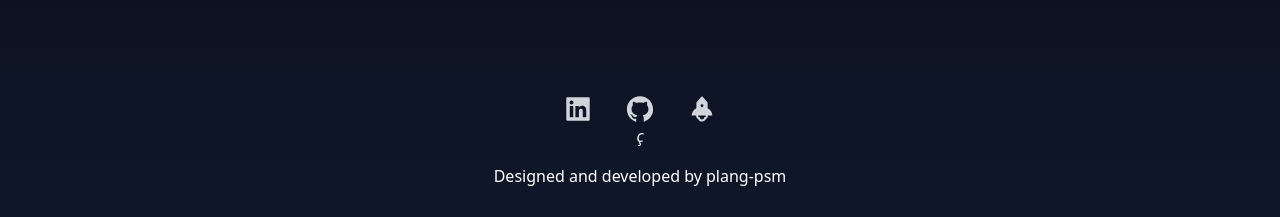
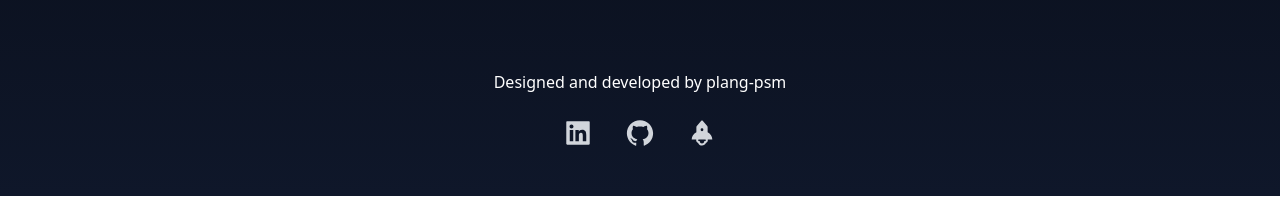
Before and after one commit to plang-psm/popflix-v2, a React (Create React App) app in the folder frontend/: page / in a window 1280 px wide. Shown: the part 794-1011 px from the top of the page. After the commit the page ends 990 px from the top, so only its background shows below. Built offline with nearby package versions, Linux system fonts and the light colour scheme; no server answers.

Commit message:
remove ch from footer + styling

```diff
--- a/frontend/src/components/Footer.js
+++ b/frontend/src/components/Footer.js
@@ -5,6 +5,12 @@ import { AiFillLinkedin, AiFillGithub, AiFillRocket } from 'react-icons/ai';
 function Footer() {
   return (
     <div className='min-h-100 py-8 text-center bg-transparent'>
+      <p
+        className='text-md
+      '
+      >
+        Designed and developed by plang-psm
+      </p>
       <div className='socials flex justify-center pt-2'>
         <Link
           to={`https://www.linkedin.com/in/plang-psm/`}
@@ -23,7 +29,7 @@ function Footer() {
           aria-label='Link to personal github page'
         >
           <i>
-            <AiFillGithub className='text-3xl text-gray-300 hover:text-white' />ç
+            <AiFillGithub className='text-3xl text-gray-300 hover:text-white' />
           </i>
         </Link>
         <Link
@@ -37,12 +43,6 @@ function Footer() {
           </i>
         </Link>
       </div>
-      <p
-        className='text-md
-      '
-      >
-        Designed and developed by plang-psm
-      </p>
     </div>
   );
 }
```
